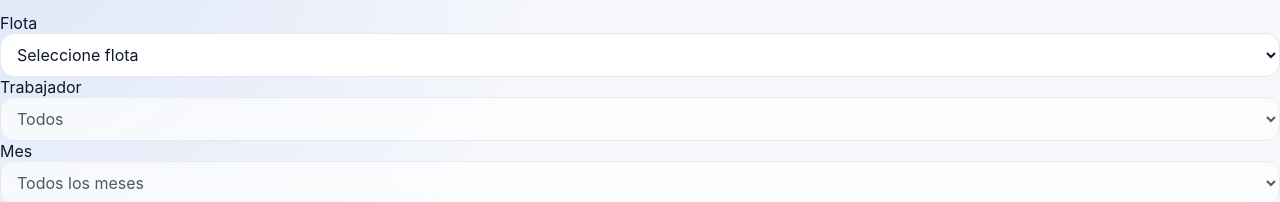
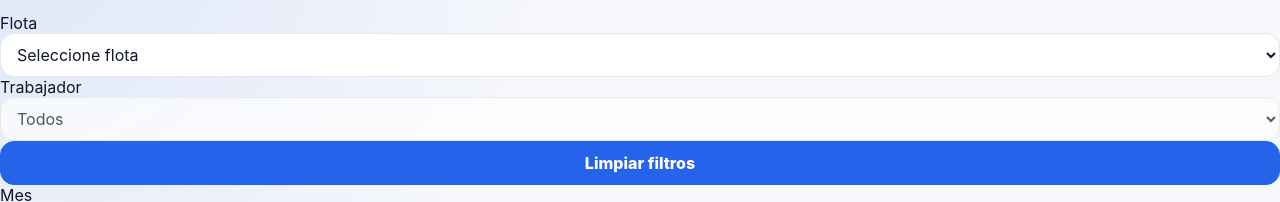
Before and after one commit to greatDanecl/SPLstats, a website: page index.html in a window 1280 px wide. Shown: the part 105-307 px from the top of the page. Drawn offline with nearby package versions, Linux system fonts and the light colour scheme.

Commit message:
Update index.html

```diff
--- a/index.html
+++ b/index.html
@@ -34,6 +34,7 @@
         <select id="workerFilter" disabled>
           <option value="">Todos</option>
         </select>
+        <button id="clearFilters" type="button">Limpiar filtros</button>
       </div>
 
       <div class="filter-group">
```
